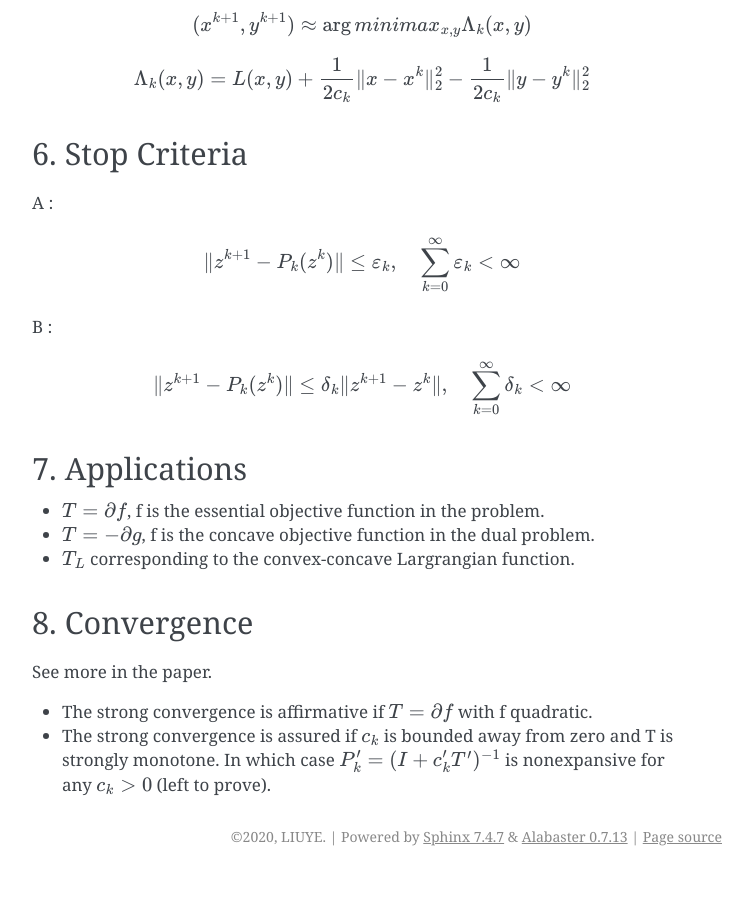
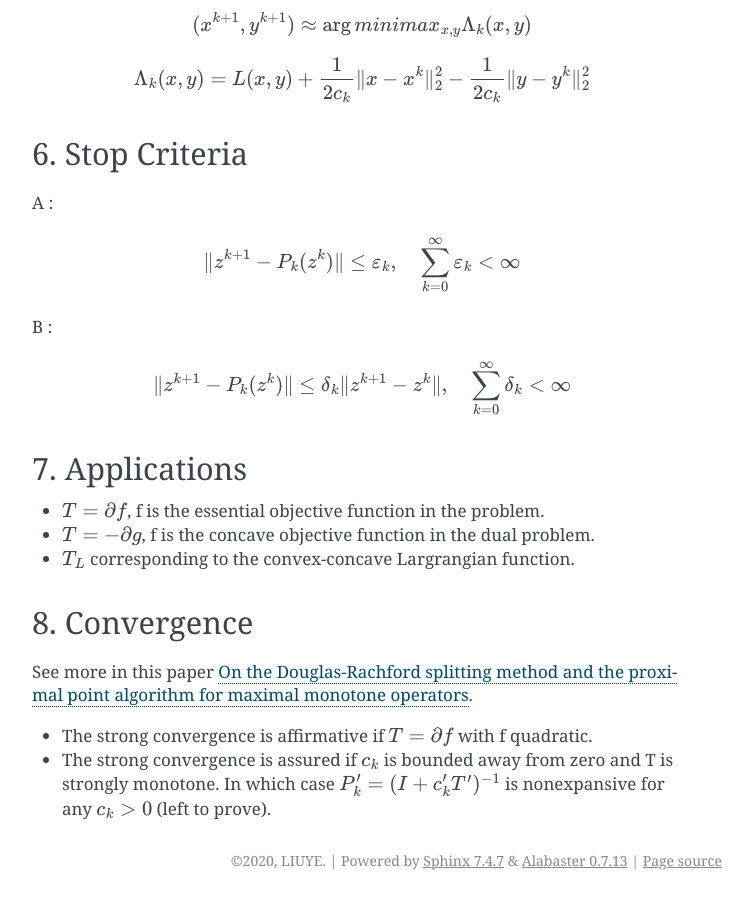
Before and after one commit to gggliuye/cvx_learning, a Sphinx documentation site: the page built from docs/ProximalAlgorithms/Monotone.rst, in a window 1280 px wide and 900 px high, scrolled down 5602 px. Shown: the whole window, without its empty margins (388-1141 px from the left). Built offline with Sphinx 7.4.7, drawn with Linux system fonts in a browser that asks for light colours; before the commit the page ends 6478 px from its top, so only the background shows below that.

Commit message:
Update Monotone.rst

```diff
--- a/docs/ProximalAlgorithms/Monotone.rst
+++ b/docs/ProximalAlgorithms/Monotone.rst
@@ -278,7 +278,7 @@ B :
 8. Convergence
 ----------------------
 
-See more in the paper.
+See more in this paper `On the Douglas-Rachford splitting method and the proximal point algorithm for maximal monotone operators <Rachford_splitting_method_and_the_proximal_point_algorithm_for_maximal_monotone_operators>`_.
 
 * The strong convergence is affirmative if :math:`T = \partial f` with f quadratic.
 * The strong convergence is assured if :math:`c_{k}` is bounded away from zero and T is strongly monotone. In which case :math:`P_{k}' = (I + c_{k}'T')^{-1}` is nonexpansive for any :math:`c_{k} >0`  (left to prove).
```
